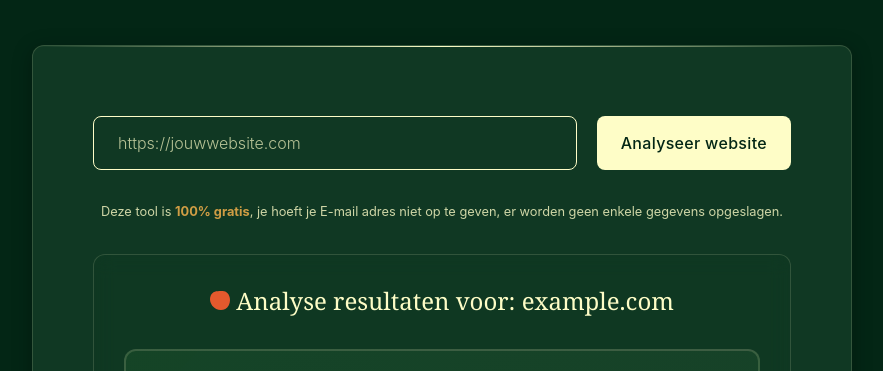
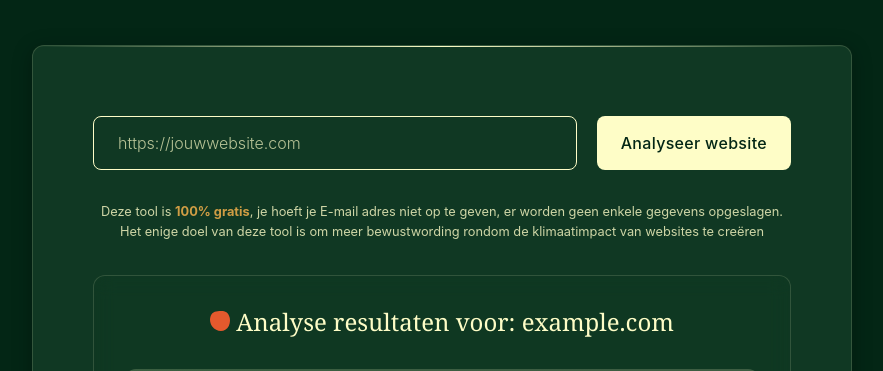
Before and after one commit to Diempje/website-CO2-meter, a website: page public/index.html in a window 1280 px wide. Shown: the part 349-720 px from the top of the page, without its empty margins (198-1081 px from the left). Drawn offline with Linux system fonts and the light colour scheme; no server answers.

```diff
--- a/public/index.html
+++ b/public/index.html
@@ -38,7 +38,7 @@
 
                 </div>
                 <div>
-                    <p class="disclaimer">Deze tool is <span class="accent-woord">100% gratis</span>, je hoeft je E-mail adres niet op te geven, er worden geen enkele gegevens opgeslagen.</p>
+                    <p class="disclaimer">Deze tool is <span class="accent-woord">100% gratis</span>, je hoeft je E-mail adres niet op te geven, er worden geen enkele gegevens opgeslagen.<br/> Het enige doel van deze tool is om meer bewustwording rondom de klimaatimpact van websites te creëren</p>
                 </div>
 
                 <div id="results" class="results-container"></div>
```
